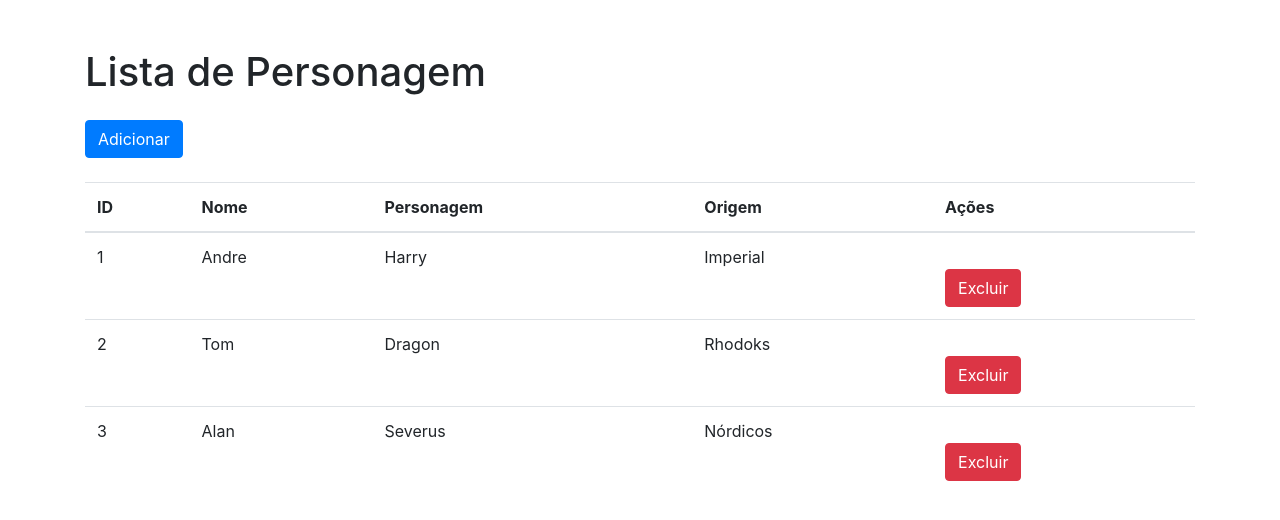
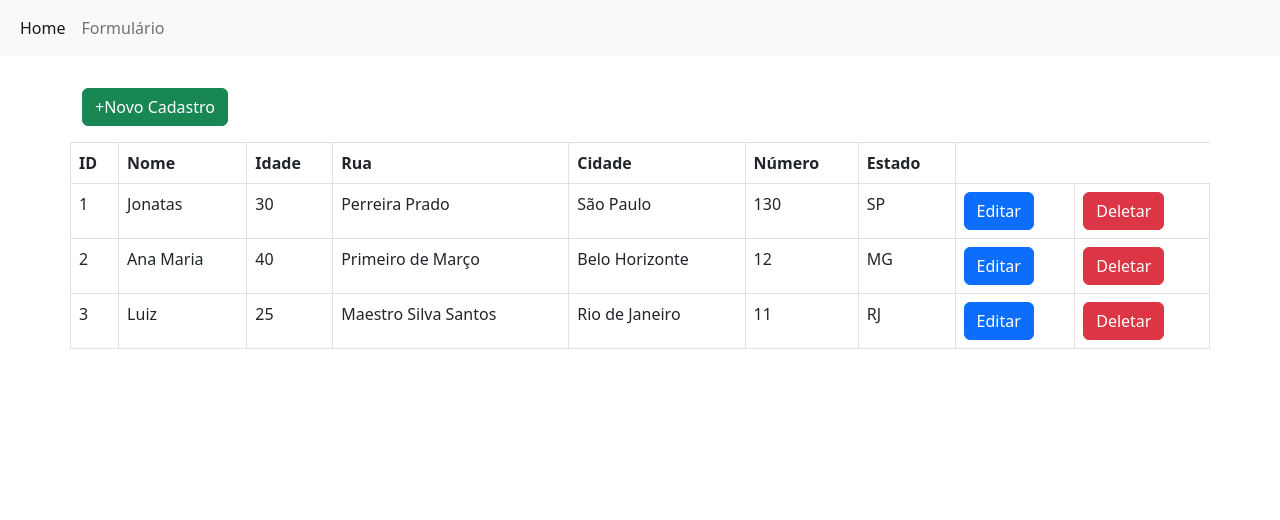
Before and after one commit to menezesledilson/ProjetoCadastro, a Flask app: page / in a window 1280 px wide. Shown: the top 520 px of the page. Run offline with Flask 3, Linux system fonts and the light colour scheme; data comes from the database, SQL or seed files in the repository; both versions use the stored data as it was after the commit; some libraries are stand-ins or nearby versions.

Commit message:
projeto cadastro

```diff
--- /dev/null
+++ b/app.py
@@ -0,0 +1,68 @@
+from flask import Flask, render_template, request, redirect, url_for, flash
+import sqlite3 as sql
+
+app=Flask(__name__)
+
+@app.route("/")
+@app.route("/index")
+
+def index():
+    con = sql.connect("banco_db.db")
+    con.row_factory=sql.Row
+    cur=con.cursor()
+    cur.execute("select * from users")
+    data=cur.fetchall()
+    return render_template ("index.html", datas=data)
+
+@app.route("/add_user", methods=["POST", "GET"])
+def add_user():
+    if request.method=="POST":
+        nome=request.form["nome"]
+        idade=request.form["idade"]
+        rua=request.form["rua"]
+        cidade=request.form["cidade"]
+        numero=request.form["numero"]
+        estado=request.form["estado"]
+        con = sql.connect("banco_db.db")
+        cur=con.cursor()
+        cur.execute("insert into users(NOME,IDADE,RUA,CIDADE,NUMERO,ESTADO) values (?,?,?,?,?,?)", (nome,idade,rua, cidade, numero, estado))
+        con.commit()
+        flash("Dados cadastrados", "success")
+        return redirect(url_for("index"))
+    return render_template("add_user.html")
+
+@app.route("/edit_user/<string:id>", methods=["POST","GET"])
+def edit_user(id):
+    if request.method=="POST":
+        nome=request.form["nome"]
+        idade=request.form["idade"]
+        rua=request.form["rua"]
+        cidade=request.form["cidade"]
+        numero=request.form["numero"]
+        estado=request.form["estado"]
+
+        con = sql.connect("banco_db.db")
+        cur=con.cursor()
+        cur.execute("update users set NOME=?,IDADE=?,RUA=?,CIDADE=?,NUMERO=?,ESTADO=?, where ID=?", (nome,idade,rua,cidade,numero,estado,id))
+        con.commit()
+        flash("Dados atualizados", "success")
+        return redirect(url_for("index"))
+    con = sql.connect("banco_db.db")
+    con.row_factory=sql.Row
+    cur=con.cursor()
+    cur.execute("select * from users where ID =?", (id,))
+    data=cur.fetchone()
+    return render_template("edit_user.html", datas=data)
+
+@app.route("/delete_user/<string:id>", methods=["GET"])
+def delete_user(id):
+    con = sql.connect("banco_db.db")
+    cur=con.cursor()
+    cur.execute("delete from users where ID=?", (id,))
+    con.commit()
+    flash("Dados deletados", "warning")
+    return redirect(url_for("index"))
+
+if __name__=='__main__':
+    app.secret_key="admin123"
+    app.run(debug=True)
--- a/main.py
+++ /dev/null
@@ -1,54 +0,0 @@
-from flask import Flask, render_template, request, url_for, redirect
-import repositorio
-
-app = Flask(__name__)
-
-@app.route('/')
-def home():
-    dicionario = repositorio.retornar_personagens()
-    return render_template("index.html", dados=dicionario)
-
-@app.route("/adicionar_personagem", methods=['GET', 'POST'])
-def adicionar_personagem():
-    if request.method == "POST":
-        nome = request.form['nome']
-        tipo = request.form['personagem']
-        origem = request.form['origem']
-
-        novo_id = repositorio.criar_personagem(nome, tipo, origem)
-
-        return redirect(url_for('home'))
-    else:
-        return render_template("cadastro.html")
-
-@app.route("/excluir_personagem/<int:id>", methods=['POST'])
-def excluir_personagem(id):
-    if request.method == "POST":
-        repositorio.remover_personagem(id)
-    return redirect(url_for('home'))
-
-@app.route("/personagem/<int:id>", methods=['GET', 'POST'])
-def editar_personagem(id):
-    if request.method == "POST":
-        if "excluir" in request.form:
-            repositorio.remover_personagem(id)
-            return redirect(url_for('home'))
-        else:
-            if 'nome' in request.form:
-                nome = request.form['nome']
-                tipo = request.form['personagem']
-                origem = request.form['origem']
-
-                repositorio.editar_personagem(id, nome, tipo, origem)
-
-                return redirect(url_for('home'))
-            else:
-                # Tratar o caso em que o campo 'nome' não está presente no formulário
-                return "Erro: Nome não encontrado no formulário."
-    else:
-        personagem = repositorio.retornar_personagem(id)
-        personagem['id'] = id
-        return render_template("cadastro.html", **personagem)
-
-
-app.run(debug=True)
--- a/repositorio.py
+++ /dev/null
@@ -1,55 +0,0 @@
-#o dicionario
-
-personagens ={
-
-    1: {
-        "nome" :"Andre",
-        "personagem" :"Harry ",
-        "origem" :"Imperial"
-    },
-    2: {
-        "nome":"Tom",
-        "personagem" :"Dragon ",
-        "origem" :"Rhodoks"
-    },
-    3: {
-        "nome" :"Alan",
-        "personagem" :"Severus ",
-        "origem" :"Nórdicos"
-    }
-
-}
-#esta função gera novoo id
-def gerar_id():
-    id = len(personagens) + 1
-    return id
-def criar_personagem(nome,personagem,origem):
-    personagens[gerar_id()] ={"nome":nome,"personagem":personagem,"origem":origem}
-
-def retornar_personagens():
-    return personagens
-
-def retornar_personagem(id:int):
-    if id in personagens.keys():
-        return personagens[id]
-    else:
-        return{}
-
-def atualizar_personagem(id:int, dados_personagem:dict):
-    personagens [id]=dados_personagem
-
-def remover_personagem  (id:int):
-    del personagens[id]
-
-#print(retornar_personagens())
-
-#criar_personagem("teste","teste1","imperial")
-
-##print(retornar_personagem(1))
-
-#atualizar_personagem(1,{'nome': 'Alex', 'personagem': 'Harry ', 'origem': 'Imperial'})
-
-#print(retornar_personagem(1))
-
-#remover_personagem(1)
-#print(retornar_personagem(1))*/
--- a/templates/index.html
+++ b/templates/index.html
@@ -1,51 +1,36 @@
-<!DOCTYPE html>
-<html lang="pt-br">
-
-<head>
-    <meta charset="UTF-8">
-    <meta name="viewport" content="width=device-width, initial-scale=1">
-    <title> RPG - Mesa Teste </title>
-    <link href="https://stackpath.bootstrapcdn.com/bootstrap/4.5.2/css/bootstrap.min.css" rel="stylesheet">
-    <link href="estilo.css" rel="stylesheet">
-</head>
-
-<body>
-    <div class="container mt-5">
-        <h1 class="mb-4"> Lista de Personagem </h1>
-        <div class="mb-4">
-            <a href="{{ url_for('adicionar_personagem') }} " class="btn btn-primary">Adicionar</a>
-        </div>
-        <table class="table">
+{% extends 'layout.html' %}
+{% block body %}
+<div class="row">
+<h3 class='text-center text-muted mb-3'></h3>
+<p class="text-right"><a href="{{url_for('add_user')}}" class="btn btn-success">+Novo Cadastro</a></p>
+<table class="table table-bordered">
     <thead>
       <tr>
-                    <th> ID </th>
-                    <th> Nome </th>
-                    <th> Personagem </th>
-                    <th> Origem </th>
-                    <th> Ações </th>
+        <th scope="col">ID</th>
+        <th scope="col">Nome</th>
+        <th scope="col">Idade</th>
+        <th scope="col">Rua</th>
+        <th scope="col">Cidade</th>
+        <th scope="col">Número</th>
+        <th scope="col">Estado</th>
       </tr>
     </thead>
     <tbody>
-                {% for id, personagem in dados.items() %}
+        {% for row in datas %}
       <tr>
-                    <td>{{id}}</td>
-                    <td>{{personagem['nome'] }}</td>
-                    <td>{{personagem['personagem'] }}</td>
-                    <td>{{personagem['origem'] }}</td>
-                    <td>
-                        <br>
-                        <form action="{{ url_for('excluir_personagem',id=id) }}" method="POST">
-                            <button type="submit" class="btn btn-danger">Excluir</button>
-                        </form>
-                    </td>
+        <td>{{loop.index}}</td>
+        <td>{{row.NOME}}</td>
+        <td>{{row.IDADE}}</td>
+        <td>{{row.RUA}}</td>
+        <td>{{row.CIDADE}}</td>
+        <td>{{row.NUMERO}}</td>
+        <td>{{row.ESTADO}}</td>
+        <td><a href="{{url_for('edit_user',id=row.ID)}}" class="btn btn-primary">Editar</a></td>
+        <td><a href="{{url_for('delete_user',id=row.ID)}}" class="btn btn-danger" onclick="return confirm ('Tem certeza que deseja apagar?')">Deletar</a></td>
       </tr>
       {% endfor %}
     </tbody>
   </table>
 </div>
-    <script src="https://code.jquery.com/jquery-3.5.1.slim.min.js"></script>
-    <script src="https://cdn.jsdelivr.net/npm/@popperjs/core@2.5.3/dist/umd/popper.min.js"></script>
-    <script src="https://stackpath.bootstrapcdn.com/bootstrap/4.5.2/js/bootstrap.min.js"></script>
-</body>
 
-</html>
+{% endblock %}
--- /dev/null
+++ b/templates/layout.html
@@ -0,0 +1,38 @@
+<!DOCTYPE html>
+<html>
+<head>
+    <title>CADASTRO DE PESSOAS</title>
+        <link href="https://cdn.jsdelivr.net/npm/bootstrap@5.2.1/dist/css/bootstrap.min.css" rel="stylesheet" integrity="sha384-iYQeCzEYFbKjA/T2uDLTpkwGzCiq6soy8tYaI1GyVh/UjpbCx/TYkiZhlZB6+fzT" crossorigin="anonymous">
+        <script src="https://cdn.jsdelivr.net/npm/bootstrap@5.2.1/dist/js/bootstrap.bundle.min.js" integrity="sha384-u1OknCvxWvY5kfmNBILK2hRnQC3Pr17a+RTT6rIHI7NnikvbZlHgTPOOmMi466C8" crossorigin="anonymous"></script>
+</head>
+<body>
+    <header>
+        <nav class="navbar navbar-expand-lg bg-light">
+            <div class="container-fluid">
+              <div class="collapse navbar-collapse" id="navbarNav">
+                <ul class="navbar-nav">
+                  <li class="nav-item">
+                    <a class="nav-link active" aria-current="page" href="{{url_for('index')}}">Home</a>
+                  </li>
+                  <li class="nav-item">
+                    <a class="nav-link" href="{{url_for('add_user')}}">Formulário</a>
+                  </li>
+                </ul>
+              </div>
+            </div>
+          </nav>
+    </header>
+    <div class="container pt-3">
+        {% with messages=get_flashed_messages(with_categories=true) %}
+            {% if messages %}
+                {% for category,message in messages %}
+                    <div class="alert alert-{{category}}">{{message}}</div>
+                {% endfor %}
+            {% endif %}
+        {% endwith %}
+        {% block body %}
+
+        {% endblock %}
+    </div>
+</body>
+</html>
```
Also changed, not shown: banco_db.py (added, +18 -0 lines), templates/add_user.html (added, +39 -0 lines), templates/cadastro.html (deleted, +0 -42 lines), templates/edit_user.html (added, +36 -0 lines), banco_db.db (added), estilo.css (deleted), 1 other file. Lines whose indentation alone changed are shown as unchanged.
